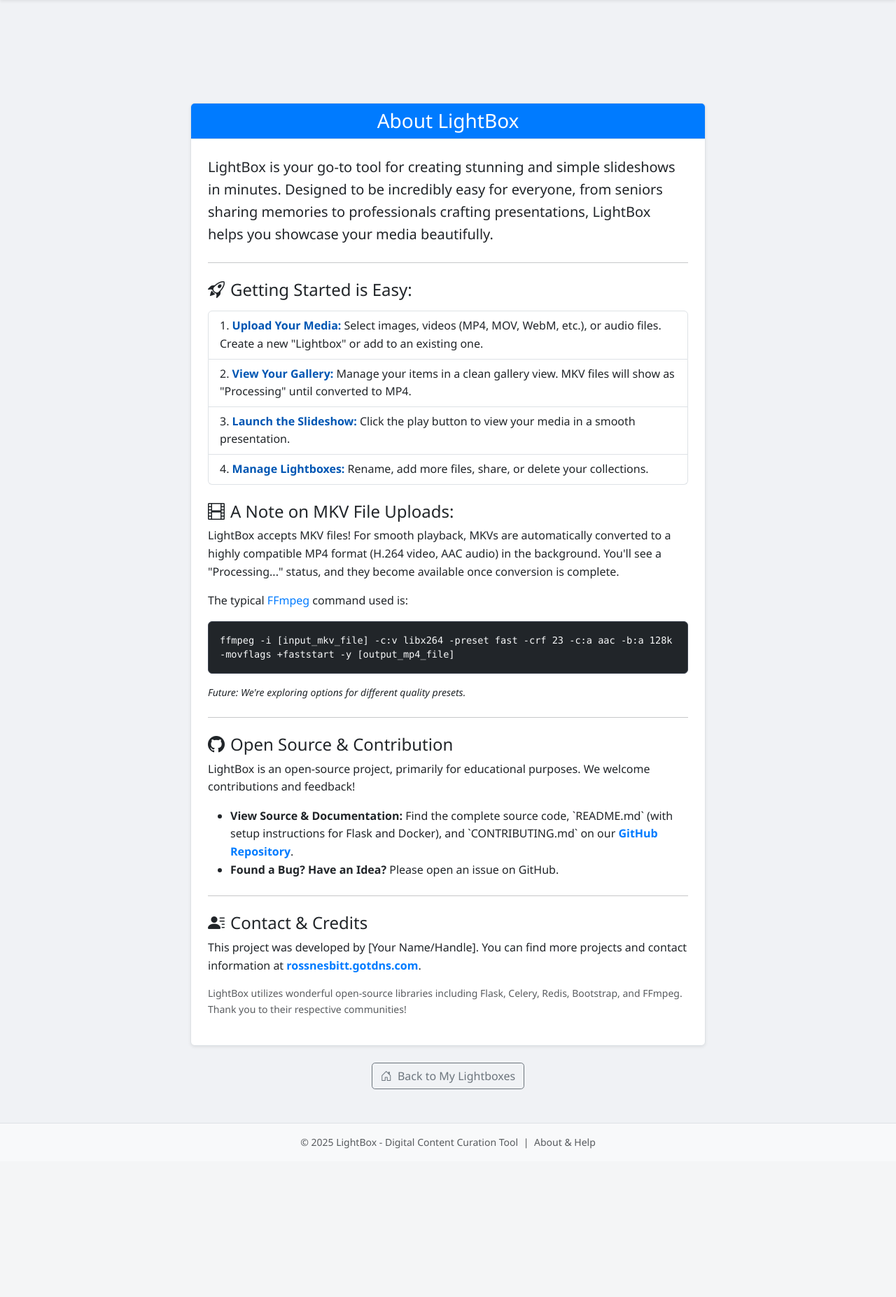
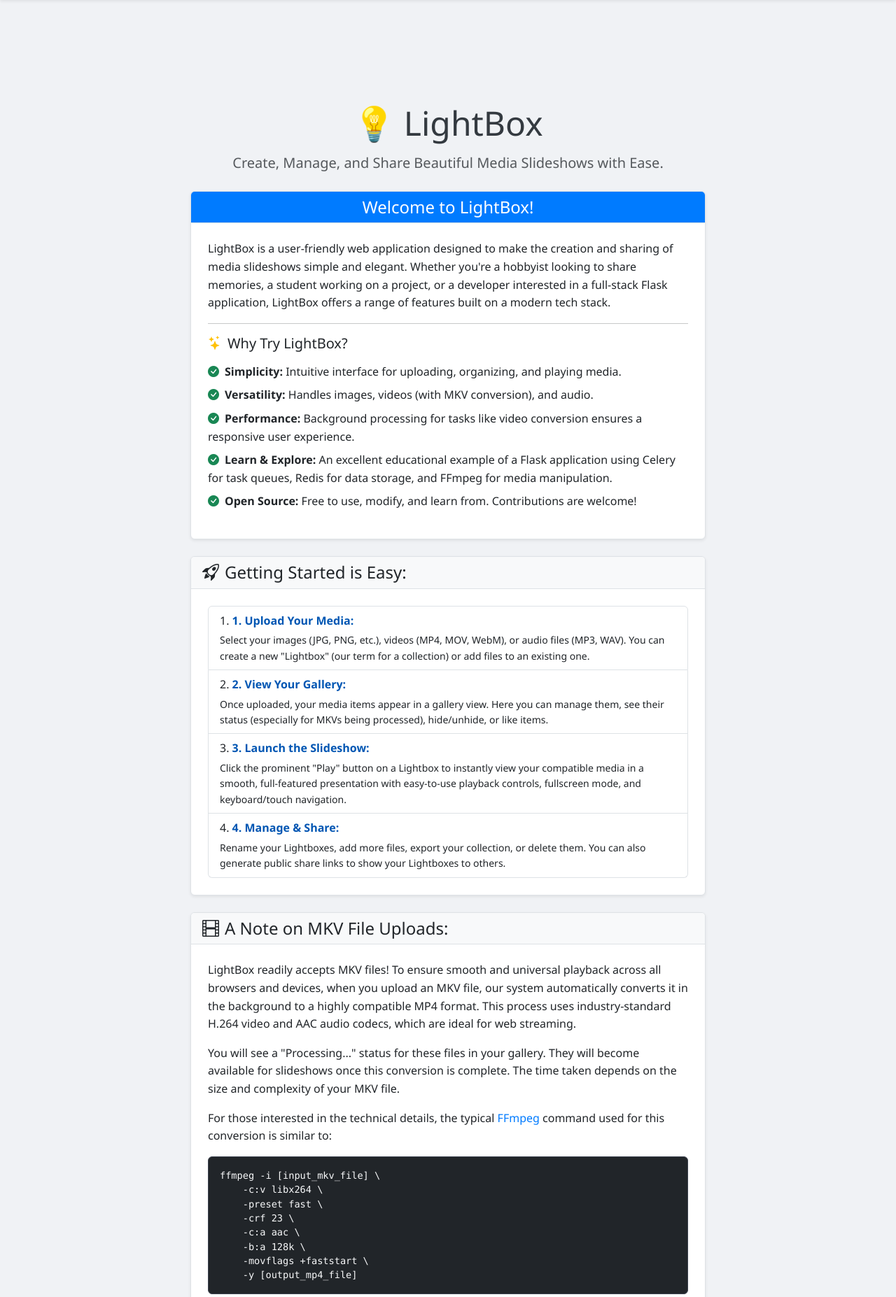
Before and after one commit to hapnesbitt/lightbox, a Flask app: page /about in a window 1280 px wide. Shown: the part 75-1929 px from the top of the page at 70% size. Before the commit the page ends 1717 px from the top, so only its background shows below. Run offline with Flask 3, Linux system fonts and the light colour scheme; the visitor is signed in with stand-in values (Sample User, id 1); some libraries are stand-ins or nearby versions.

Commit message:
Docs: Update content of About page

```diff
--- a/templates/about.html
+++ b/templates/about.html
@@ -1,52 +1,122 @@
 {% extends 'base.html' %}
 
-{% block title %}About LightBox - Features & Information{% endblock %}
+{% block title %}About LightBox - Features, Technology, and Contribution{% endblock %}
 
 {% block content %}
-<div class="row">
-    <div class="col-md-10 offset-md-1 col-lg-8 offset-lg-2"> {# Centered and readable width #}
+<div class="row justify-content-center">
+    <div class="col-md-10 col-lg-8"> {# Consistent centered and readable width #}
+
+        <div class="text-center mb-4">
+            <h1 class="display-5"><span class="lightbox-logo" style="font-size: 1em; vertical-align: baseline;">💡</span> LightBox</h1>
+            <p class="lead text-muted">Create, Manage, and Share Beautiful Media Slideshows with Ease.</p>
+        </div>
+
         <div class="card shadow-sm mb-4">
             <div class="card-header bg-primary text-white">
-                <h1 class="h3 mb-0 text-center">About LightBox</h1>
+                <h2 class="h4 mb-0 text-center">Welcome to LightBox!</h2>
             </div>
             <div class="card-body p-4">
-                <p class="lead">LightBox is your go-to tool for creating stunning and simple slideshows in minutes. Designed to be incredibly easy for everyone, from seniors sharing memories to professionals crafting presentations, LightBox helps you showcase your media beautifully.</p>
+                <p>LightBox is a user-friendly web application designed to make the creation and sharing of media slideshows simple and elegant. Whether you're a hobbyist looking to share memories, a student working on a project, or a developer interested in a full-stack Flask application, LightBox offers a range of features built on a modern tech stack.</p>
 
-                <hr class="my-4">
+                <hr class="my-3">
 
-                <h2 class="h4 mb-3"><i class="bi bi-rocket-takeoff me-2"></i>Getting Started is Easy:</h2>
-                <ol class="list-group list-group-numbered mb-4">
-                    <li class="list-group-item"><strong>Upload Your Media:</strong> Select images, videos (MP4, MOV, WebM, etc.), or audio files. Create a new "Lightbox" or add to an existing one.</li>
-                    <li class="list-group-item"><strong>View Your Gallery:</strong> Manage your items in a clean gallery view. MKV files will show as "Processing" until converted to MP4.</li>
-                    <li class="list-group-item"><strong>Launch the Slideshow:</strong> Click the play button to view your media in a smooth presentation.</li>
-                    <li class="list-group-item"><strong>Manage Lightboxes:</strong> Rename, add more files, share, or delete your collections.</li>
-                </ol>
-
-                <h2 class="h4 mt-4 mb-2"><i class="bi bi-film me-2"></i>A Note on MKV File Uploads:</h2>
-                <p>LightBox accepts MKV files! For smooth playback, MKVs are automatically converted to a highly compatible MP4 format (H.264 video, AAC audio) in the background. You'll see a "Processing..." status, and they become available once conversion is complete.</p>
-                <p>The typical <a href="https://ffmpeg.org/" target="_blank" rel="noopener noreferrer">FFmpeg</a> command used is:</p>
-                <pre class="bg-dark text-light p-3 rounded mb-3" style="font-size: 0.85em; overflow-x: auto;"><code>ffmpeg -i [input_mkv_file] -c:v libx264 -preset fast -crf 23 -c:a aac -b:a 128k -movflags +faststart -y [output_mp4_file]</code></pre>
-                <p class="small"><em>Future: We're exploring options for different quality presets.</em></p>
-
-                <hr class="my-4">
-
-                <h2 class="h4 mt-4 mb-2"><i class="bi bi-github me-2"></i>Open Source & Contribution</h2>
-                <p>LightBox is an open-source project, primarily for educational purposes. We welcome contributions and feedback!</p>
-                <ul>
-                    <li><strong>View Source & Documentation:</strong> Find the complete source code, `README.md` (with setup instructions for Flask and Docker), and `CONTRIBUTING.md` on our <a href="YOUR_GITHUB_PROJECT_URL_HERE" target="_blank" rel="noopener noreferrer" class="fw-bold">GitHub Repository</a>.</li>
-                    <li><strong>Found a Bug? Have an Idea?</strong> Please open an issue on GitHub.</li>
+                <h3 class="h5 mb-3"><i class="bi bi-stars me-2 text-warning"></i>Why Try LightBox?</h3>
+                <ul class="list-unstyled">
+                    <li class="mb-2"><i class="bi bi-check-circle-fill text-success me-2"></i><strong>Simplicity:</strong> Intuitive interface for uploading, organizing, and playing media.</li>
+                    <li class="mb-2"><i class="bi bi-check-circle-fill text-success me-2"></i><strong>Versatility:</strong> Handles images, videos (with MKV conversion), and audio.</li>
+                    <li class="mb-2"><i class="bi bi-check-circle-fill text-success me-2"></i><strong>Performance:</strong> Background processing for tasks like video conversion ensures a responsive user experience.</li>
+                    <li class="mb-2"><i class="bi bi-check-circle-fill text-success me-2"></i><strong>Learn & Explore:</strong> An excellent educational example of a Flask application using Celery for task queues, Redis for data storage, and FFmpeg for media manipulation.</li>
+                    <li class="mb-2"><i class="bi bi-check-circle-fill text-success me-2"></i><strong>Open Source:</strong> Free to use, modify, and learn from. Contributions are welcome!</li>
                 </ul>
-
-                <hr class="my-4">
-
-                <h2 class="h4 mt-4 mb-2"><i class="bi bi-person-lines-fill me-2"></i>Contact & Credits</h2>
-                <p>This project was developed by [Your Name/Handle]. You can find more projects and contact information at <a href="https://rossnesbitt.gotdns.com" target="_blank" rel="noopener noreferrer" class="fw-bold">rossnesbitt.gotdns.com</a>.</p>
-                <p class="small text-muted">LightBox utilizes wonderful open-source libraries including Flask, Celery, Redis, Bootstrap, and FFmpeg. Thank you to their respective communities!</p>
-
             </div>
         </div>
-        <div class="text-center mt-3 mb-4">
-             <a href="{{ url_for('index') }}" class="btn btn-outline-secondary"><i class="bi bi-house-door me-1"></i> Back to My Lightboxes</a>
+
+        <div class="card shadow-sm mb-4">
+            <div class="card-header">
+                <h2 class="h4 mb-0"><i class="bi bi-rocket-takeoff me-2"></i>Getting Started is Easy:</h2>
+            </div>
+            <div class="card-body p-4">
+                <ol class="list-group list-group-numbered">
+                    <li class="list-group-item">
+                        <strong>1. Upload Your Media:</strong>
+                        <p class="small mb-0 mt-1">Select your images (JPG, PNG, etc.), videos (MP4, MOV, WebM), or audio files (MP3, WAV). You can create a new "Lightbox" (our term for a collection) or add files to an existing one.</p>
+                    </li>
+                    <li class="list-group-item">
+                        <strong>2. View Your Gallery:</strong>
+                        <p class="small mb-0 mt-1">Once uploaded, your media items appear in a gallery view. Here you can manage them, see their status (especially for MKVs being processed), hide/unhide, or like items.</p>
+                    </li>
+                    <li class="list-group-item">
+                        <strong>3. Launch the Slideshow:</strong>
+                        <p class="small mb-0 mt-1">Click the prominent "Play" button on a Lightbox to instantly view your compatible media in a smooth, full-featured presentation with easy-to-use playback controls, fullscreen mode, and keyboard/touch navigation.</p>
+                    </li>
+                    <li class="list-group-item">
+                        <strong>4. Manage & Share:</strong>
+                        <p class="small mb-0 mt-1">Rename your Lightboxes, add more files, export your collection, or delete them. You can also generate public share links to show your Lightboxes to others.</p>
+                    </li>
+                </ol>
+            </div>
+        </div>
+
+        <div class="card shadow-sm mb-4">
+            <div class="card-header">
+                <h2 class="h4 mb-0"><i class="bi bi-film me-2"></i>A Note on MKV File Uploads:</h2>
+            </div>
+            <div class="card-body p-4">
+                <p>LightBox readily accepts MKV files! To ensure smooth and universal playback across all browsers and devices, when you upload an MKV file, our system automatically converts it in the background to a highly compatible MP4 format. This process uses industry-standard H.264 video and AAC audio codecs, which are ideal for web streaming.</p>
+                <p>You will see a "Processing..." status for these files in your gallery. They will become available for slideshows once this conversion is complete. The time taken depends on the size and complexity of your MKV file.</p>
+                <p>For those interested in the technical details, the typical <a href="https://ffmpeg.org/" target="_blank" rel="noopener noreferrer">FFmpeg</a> command used for this conversion is similar to:</p>
+                <pre class="bg-dark text-light p-3 rounded my-3" style="font-size: 0.85em; overflow-x: auto;"><code>ffmpeg -i [input_mkv_file] \
+    -c:v libx264 \
+    -preset fast \
+    -crf 23 \
+    -c:a aac \
+    -b:a 128k \
+    -movflags +faststart \
+    -y [output_mp4_file]</code></pre>
+                <p class="small mb-0"><em><strong>Future Enhancements:</strong> We are exploring options for user-selectable quality presets for MKV conversion (e.g., higher quality but slower processing) and potentially allowing advanced users to customize some FFmpeg parameters.</em></p>
+            </div>
+        </div>
+
+        <div class="card shadow-sm mb-4">
+            <div class="card-header">
+                <h2 class="h4 mb-0"><i class="bi bi-github me-2"></i>Open Source, Learning & Contribution</h2>
+            </div>
+            <div class="card-body p-4">
+                <p>LightBox is proudly an open-source project, developed with a passion for learning and sharing. It serves as an excellent educational example of a modern web application, showcasing technologies like Flask, Celery for background tasks, Redis as a NoSQL database, and FFmpeg for media processing, all wrapped in a user-friendly interface built with Bootstrap and JavaScript.</p>
+                <p><strong>We encourage you to dive into the code, experiment, and learn!</strong></p>
+                <div class="list-group mt-3">
+                    <a href="https://github.com/hapnesbitt/lightbox" target="_blank" rel="noopener noreferrer" class="list-group-item list-group-item-action fw-bold">
+                        <i class="bi bi-github me-2"></i>View Source Code on GitHub
+                        <small class="d-block text-muted">Explore the codebase, see how it works, and clone it for your own use or learning.</small>
+                    </a>
+                    <a href="https://github.com/hapnesbitt/lightbox/blob/main/README.md" target="_blank" rel="noopener noreferrer" class="list-group-item list-group-item-action">
+                        <i class="bi bi-book-half me-2"></i>Read the Documentation (README)
+                        <small class="d-block text-muted">Find detailed setup instructions for running LightBox locally (Flask & Docker) and environment configuration.</small>
+                    </a>
+                    <a href="https://github.com/hapnesbitt/lightbox/blob/main/CONTRIBUTING.md" target="_blank" rel="noopener noreferrer" class="list-group-item list-group-item-action">
+                        <i class="bi bi-people-fill me-2"></i>How to Contribute
+                        <small class="d-block text-muted">Found a bug? Have a feature idea? Learn how you can contribute to the project.</small>
+                    </a>
+                    <a href="https://github.com/hapnesbitt/lightbox/issues" target="_blank" rel="noopener noreferrer" class="list-group-item list-group-item-action">
+                        <i class="bi bi-bug-fill me-2"></i>Report an Issue or Suggest a Feature
+                        <small class="d-block text-muted">Your feedback is invaluable in making LightBox better!</small>
+                    </a>
+                </div>
+            </div>
+        </div>
+
+        <div class="card shadow-sm mb-4">
+            <div class="card-header">
+                 <h2 class="h4 mb-0"><i class="bi bi-person-lines-fill me-2"></i>Author & Credits</h2>
+            </div>
+            <div class="card-body p-4">
+                <p>This project was developed by <a href="https://rossnesbitt.gotdns.com" target="_blank" rel="noopener noreferrer" class="fw-bold">Ross Nesbitt</a>.</p>
+                <p class="small text-muted">LightBox is built upon the shoulders of giants! It utilizes several fantastic open-source libraries and technologies, including (but not limited to): Flask, Celery, Redis, Bootstrap, Bootstrap Icons, Jinja2, and FFmpeg. A big thank you to the developers and communities behind these tools.</p>
+            </div>
+        </div>
+
+        <div class="text-center mt-2 mb-5"> {# Adjusted margin #}
+             <a href="{{ url_for('index') }}" class="btn btn-outline-secondary btn-lg"><i class="bi bi-house-door-fill me-2"></i> Back to My Lightboxes</a>
         </div>
     </div>
 </div>
```
